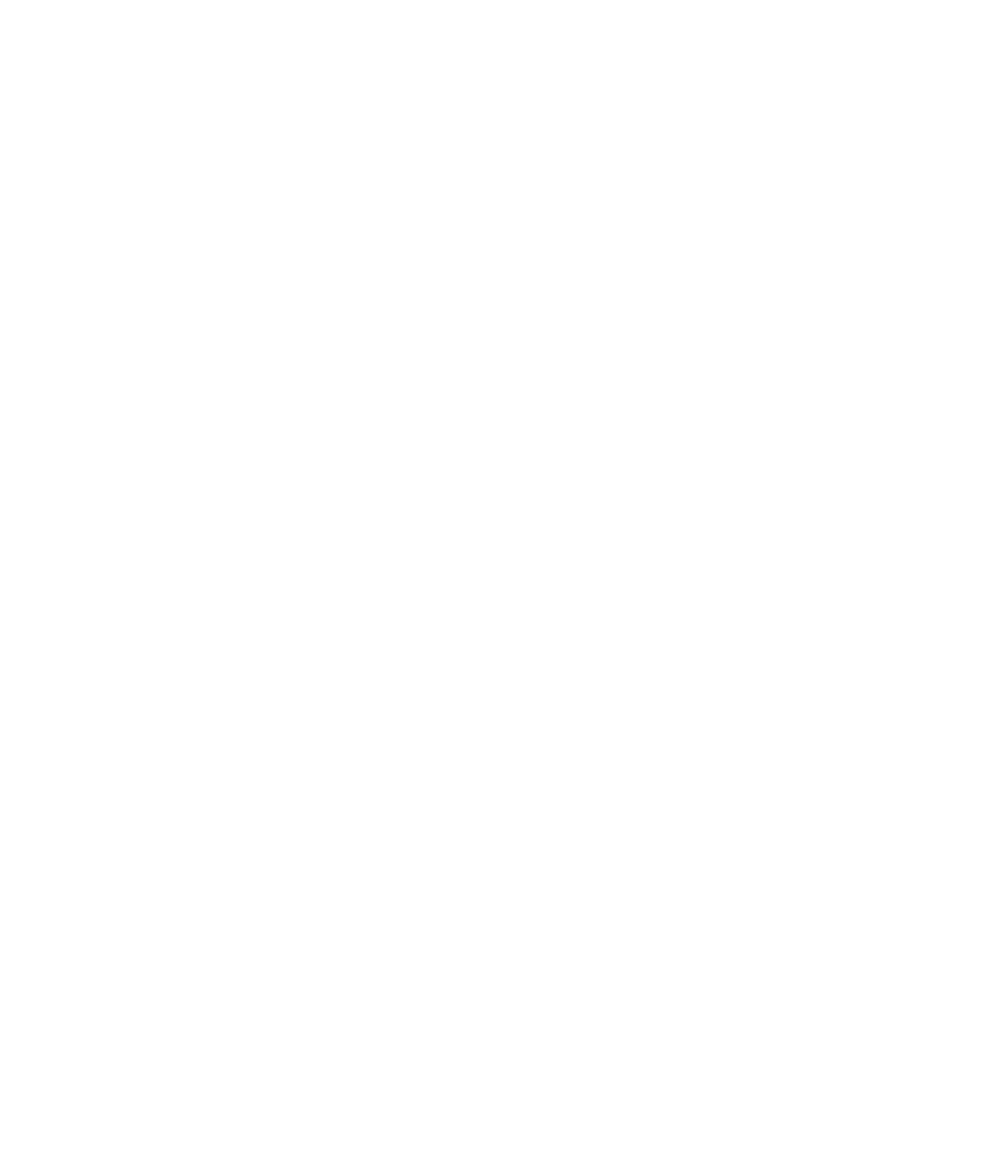
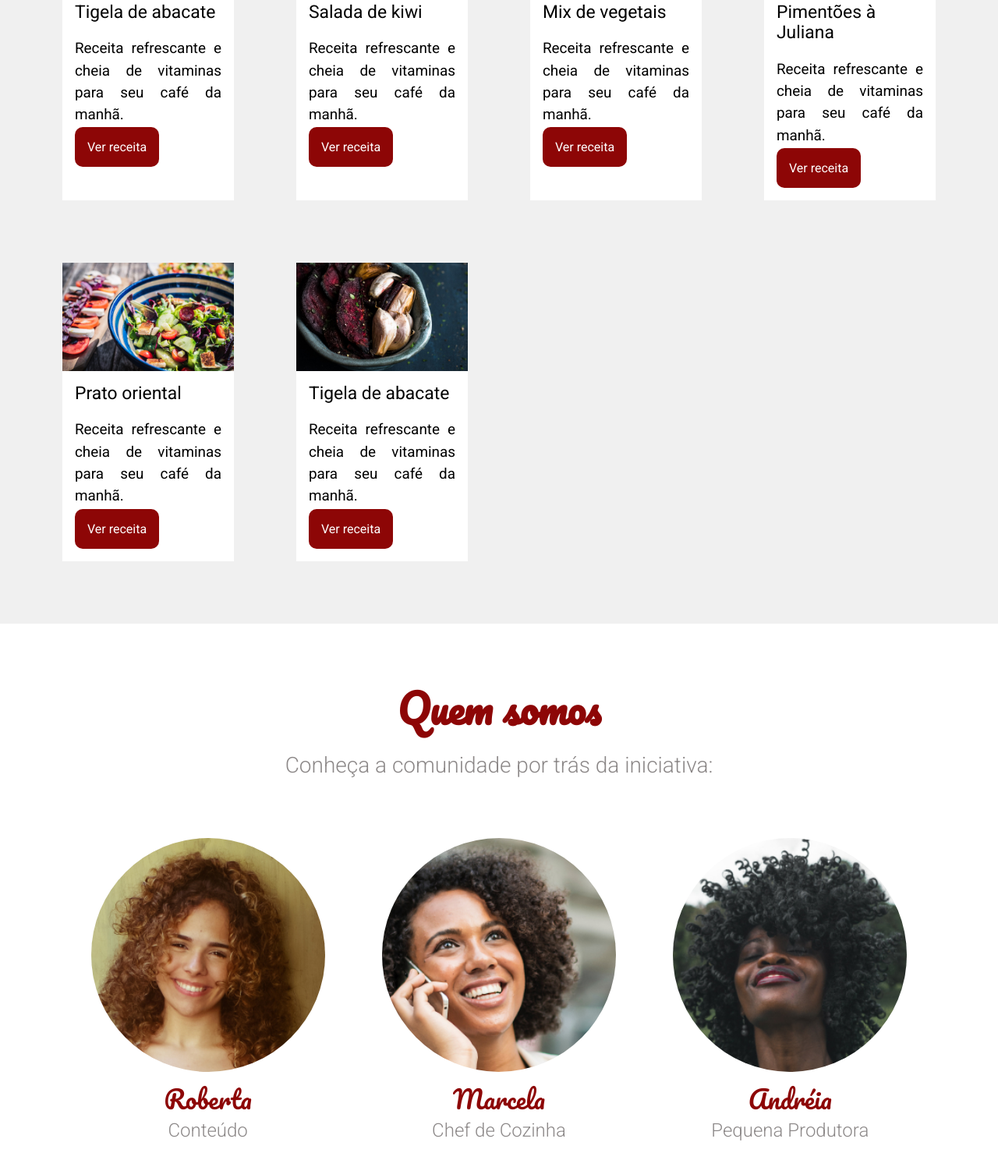
Before and after one commit to veefe/arquitetura-css, a plain HTML site: page index.html in a window 1280 px wide. Shown: the part 1291-2788 px from the top of the page at 78% size. Before the commit the page ends 1063 px from the top, so only its background shows below. Drawn offline with Linux system fonts and the light colour scheme.

Commit message:
layout implementations

```diff
--- a/assets/css/banner/banner-imagem.css
+++ b/assets/css/banner/banner-imagem.css
@@ -1,4 +1,8 @@
 .banner__imagem {
+    background: url('../../img/banner.jpg') no-repeat center / cover;
+    /* background-repeat: no-repeat;
+    background-size: cover;
+    background-position: center; */
     height: calc(100vh - 72px);
     width: 100%;
 }
--- /dev/null
+++ b/assets/css/pessoa/pessoa-funcao.css
@@ -0,0 +1,5 @@
+.pessoa__funcao {
+    color: var(--color-light-grey);
+    font-weight: 300;
+    font-size: 1.5em;
+}
--- /dev/null
+++ b/assets/css/pessoa/pessoa-imagem.css
@@ -0,0 +1,22 @@
+.pessoa__imagem {
+    background: red;
+    height: 300px;
+    margin: 0 auto;
+    width: 300px;
+    border-radius: 100%;
+    background-repeat: no-repeat;
+    background-size: cover;
+    background-position: center;
+}
+
+.pessoa__imagem--roberta {
+    background-image: url('../../img/pessoas/roberta.jpg');
+}
+
+.pessoa__imagem--marcela {
+    background-image: url('../../img/pessoas/marcela.jpg');
+}
+
+.pessoa__imagem--andreia {
+    background-image: url('../../img/pessoas/andreia.jpg');
+}
--- /dev/null
+++ b/assets/css/pessoa/pessoa-nome.css
@@ -0,0 +1,6 @@
+.pessoa__nome {
+    margin: 0.5em 0 0.3em 0;
+    font-family: var(--font-Pacifico);
+    color: var(--color-dark-red);
+    font-size: 2em;
+}
--- /dev/null
+++ b/assets/css/pessoa/pessoa.css
@@ -0,0 +1,5 @@
+.pessoa {
+    display: flex;
+    flex-direction: column;
+
+}
--- /dev/null
+++ b/assets/css/pessoas.css
@@ -0,0 +1,5 @@
+.pessoas {
+    display: flex;
+    justify-content: space-around;
+    padding-top: 3em;
+}
--- /dev/null
+++ b/assets/css/quemSomos/quemSomos-descricao.css
@@ -0,0 +1,6 @@
+.quem-somos__descricao {
+    color: var(--color-light-grey);
+    font-size: 1.75em;
+    font-weight: 300;
+
+}
--- /dev/null
+++ b/assets/css/quemSomos/quemSomos-titulo.css
@@ -0,0 +1,5 @@
+.quem-somos__titulo {
+    font-family: var(--font-Pacifico);
+    color: var(--color-dark-red);
+    font-size: 3.18em;
+}
--- /dev/null
+++ b/assets/css/quemSomos/quemSomos.css
@@ -0,0 +1,4 @@
+.quem-somos {
+    text-align: center;
+    padding: 5em;
+}
--- /dev/null
+++ b/assets/css/receita/receita-conteudo.css
@@ -0,0 +1,3 @@
+.receita__conteudo {
+    padding: 1em;
+}
--- /dev/null
+++ b/assets/css/receita/receita-imagem.css
@@ -0,0 +1,3 @@
+.descricao__imagem {
+    height: 200px;
+}
--- /dev/null
+++ b/assets/css/receita/receita-link.css
@@ -0,0 +1,12 @@
+.receita__link {
+    background: var(--color-dark-red);
+    color: var(--color-white);
+    text-decoration: none;
+    border-radius: 10px;
+    padding: 1em;
+}
+
+.receita__link:hover {
+    background: var(--color-light-red);
+    color: var(--color-dark-red);
+}
--- /dev/null
+++ b/assets/css/receita/receita-texto.css
@@ -0,0 +1,6 @@
+.receita__texto {
+    font-size: 1.18em;
+    font-weight: 400;
+    line-height: 1.5;
+    text-align: justify;
+}
--- /dev/null
+++ b/assets/css/receita/receita-titulo.css
@@ -0,0 +1,4 @@
+.receita__titulo {
+    font-size: 1.43em;
+    font-weight: 400;
+}
--- /dev/null
+++ b/assets/css/receita/receita.css
@@ -0,0 +1,9 @@
+.receita {
+    background-color: var(--color-white);
+    display: flex;
+    flex-direction: column;
+    margin-bottom: 5em;
+    margin-right: 5em;
+    width: calc(25% - 5em);
+    padding-bottom: 1em;
+}
--- /dev/null
+++ b/assets/css/receitas.css
@@ -0,0 +1,6 @@
+.receitas {
+    background-color: var(--color-mid-grey);
+    display: flex;
+    flex-wrap: wrap;
+    padding: 5em 0 0 5em;
+}
--- a/assets/css/style.css
+++ b/assets/css/style.css
@@ -3,8 +3,10 @@
 
 :root {
     --color-white: #ffffff;
+    --color-mid-grey: #f0f0f0;
     --color-light-grey: #8c8888;
     --color-dark-red: #8d0606;
+    --color-light-red: #df3e3e;
     --color-black: #000000;
 
     --font-Pacifico: 'Pacifico', cursive;
--- a/index.html
+++ b/index.html
@@ -18,6 +18,23 @@
         <link rel="stylesheet" href="./assets/css/Sobre/sobre.css">
         <link rel="stylesheet" href="./assets/css/Sobre/sobre-titulo.css">
         <link rel="stylesheet" href="./assets/css/Sobre/sobre-texto.css">
+        <link rel="stylesheet" href="./assets/css/receitas.css">
+        <link rel="stylesheet" href="./assets/css/receita/receita-conteudo.css">
+        <link rel="stylesheet" href="./assets/css/receita/receita-imagem.css">
+        <link rel="stylesheet" href="./assets/css/receita/receita-link.css">
+        <link rel="stylesheet" href="./assets/css/receita/receita-titulo.css">
+        <link rel="stylesheet" href="./assets/css/receita/receita.css">
+        <link rel="stylesheet" href="./assets/css/receita/receita-texto.css">
+        <link rel="stylesheet" href="./assets/css/quemSomos/quemSomos-descricao.css">
+        <link rel="stylesheet" href="./assets/css/quemSomos/quemSomos-titulo.css">
+        <link rel="stylesheet" href="./assets/css/quemSomos/quemSomos.css">
+        <link rel="stylesheet" href="./assets/css/pessoas.css">
+        <link rel="stylesheet" href="./assets/css/pessoa/pessoa.css">
+        <link rel="stylesheet" href="./assets/css/pessoa/pessoa-funcao.css">
+        <link rel="stylesheet" href="./assets/css/pessoa/pessoa-imagem.css">
+        <link rel="stylesheet" href="./assets/css/pessoa/pessoa-nome.css">
+
+
     </head>
     <body>
         <header class="cabecalho">
@@ -33,7 +50,7 @@
         </header>
 
         <section class="banner">
-            <img class="banner__imagem" src="./assets/img/banner.jpg" alt="Imagem de caixotes de madeira com legumes, verduras e frutas.">
+            <div class="banner__imagem" src="./assets/img/banner.jpg" alt="Imagem de caixotes de madeira com legumes, verduras e frutas."></div>
             <h1 class="banner__titulo">Reaproveite melhor os alimentos!</h1>
         </section>
 
@@ -42,5 +59,90 @@
             <p class="sobre__texto">Nossas receitas ajudam você a aproveitar melhor os alimentos, economizar, ganhar tempo e praticidade.</p>
         </section>
 
+        <section class="receitas">
+            <div class="receita" >
+                <img class="receita__imagem" src="./assets/img/receitas/tigela-de-abacate.jpg" alt="Tigela de abacate e outras frutas">
+                <div class="receita__conteudo">
+                    <h2 class="receita__titulo">Tigela de abacate</h2>
+                    <p class="receita__texto">Receita refrescante e cheia de vitaminas para seu café da manhã.</p>
+                    <a class="receita__link" href="#">Ver receita</a>
+                </div>
+            </div>
+
+            <div class="receita" >
+                <img class="receita__imagem" src="./assets/img/receitas/salada-de-kiwi.jpg" alt="Tigela de kiwi e outras frutas">
+                <div class="receita__conteudo">
+                    <h2 class="receita__titulo">Salada de kiwi</h2>
+                    <p class="receita__texto">Receita refrescante e cheia de vitaminas para seu café da manhã.</p>
+                    <a class="receita__link" href="#">Ver receita</a>
+                </div>
+            </div>
+
+            <div class="receita" >
+                <img class="receita__imagem" src="./assets/img/receitas/mix-de-vegetais.jpg" alt="Prato com mix de vegetais">
+                <div class="receita__conteudo">
+                    <h2 class="receita__titulo">Mix de vegetais</h2>
+                    <p class="receita__texto">Receita refrescante e cheia de vitaminas para seu café da manhã.</p>
+                    <a class="receita__link" href="#">Ver receita</a>
+                </div>
+            </div>
+
+            <div class="receita" >
+                <img class="receita__imagem" src="./assets/img/receitas/pimentoes-a-juliana.jpg" alt="Prato com mix de pimentões">
+                <div class="receita__conteudo">
+                    <h2 class="receita__titulo">Pimentões à Juliana</h2>
+                    <p class="receita__texto">Receita refrescante e cheia de vitaminas para seu café da manhã.</p>
+                    <a class="receita__link" href="#">Ver receita</a>
+                </div>
+            </div>
+
+            <div class="receita" >
+                <img class="receita__imagem" src="./assets/img/receitas/prato-oriental.jpg" alt="Tigela com vegetais">
+                <div class="receita__conteudo">
+                    <h2 class="receita__titulo">Prato oriental</h2>
+                    <p class="receita__texto">Receita refrescante e cheia de vitaminas para seu café da manhã.</p>
+                    <a class="receita__link" href="#">Ver receita</a>
+                </div>
+            </div>
+
+            <div class="receita" >
+                <img class="receita__imagem" src="./assets/img/receitas/beterrabas-assadas.jpg" alt="Tigela com beterrabas assadas">
+                <div class="receita__conteudo">
+                    <h2 class="receita__titulo">Tigela de abacate</h2>
+                    <p class="receita__texto">Receita refrescante e cheia de vitaminas para seu café da manhã.</p>
+                    <a class="receita__link" href="#">Ver receita</a>
+                </div>
+            </div>
+
+        </section>
+
+        <section class="quem-somos">
+            <h3 class="quem-somos__titulo">Quem somos</h3>
+            <p class="quem-somos__descricao">Conheça a comunidade por trás da iniciativa:</p>
+
+            <div class="pessoas">
+
+                <div class="pessoa">
+                    <div class="pessoa__imagem pessoa__imagem--roberta"></div>
+                    <span class="pessoa__nome">Roberta</span>
+                    <span class="pessoa__funcao">Conteúdo</span>
+                </div>
+
+                <div class="pessoa">
+                    <div class="pessoa__imagem pessoa__imagem--marcela"></div>
+                    <span class="pessoa__nome">Marcela</span>
+                    <span class="pessoa__funcao">Chef de Cozinha</span>
+                </div>
+
+                <div class="pessoa">
+                    <div class="pessoa__imagem pessoa__imagem--andreia"></div>
+                    <span class="pessoa__nome">Andréia</span>
+                    <span class="pessoa__funcao">Pequena Produtora</span>
+                </div>
+
+            </div>
+
+        </section>
+
     </body>
 </html>
```
